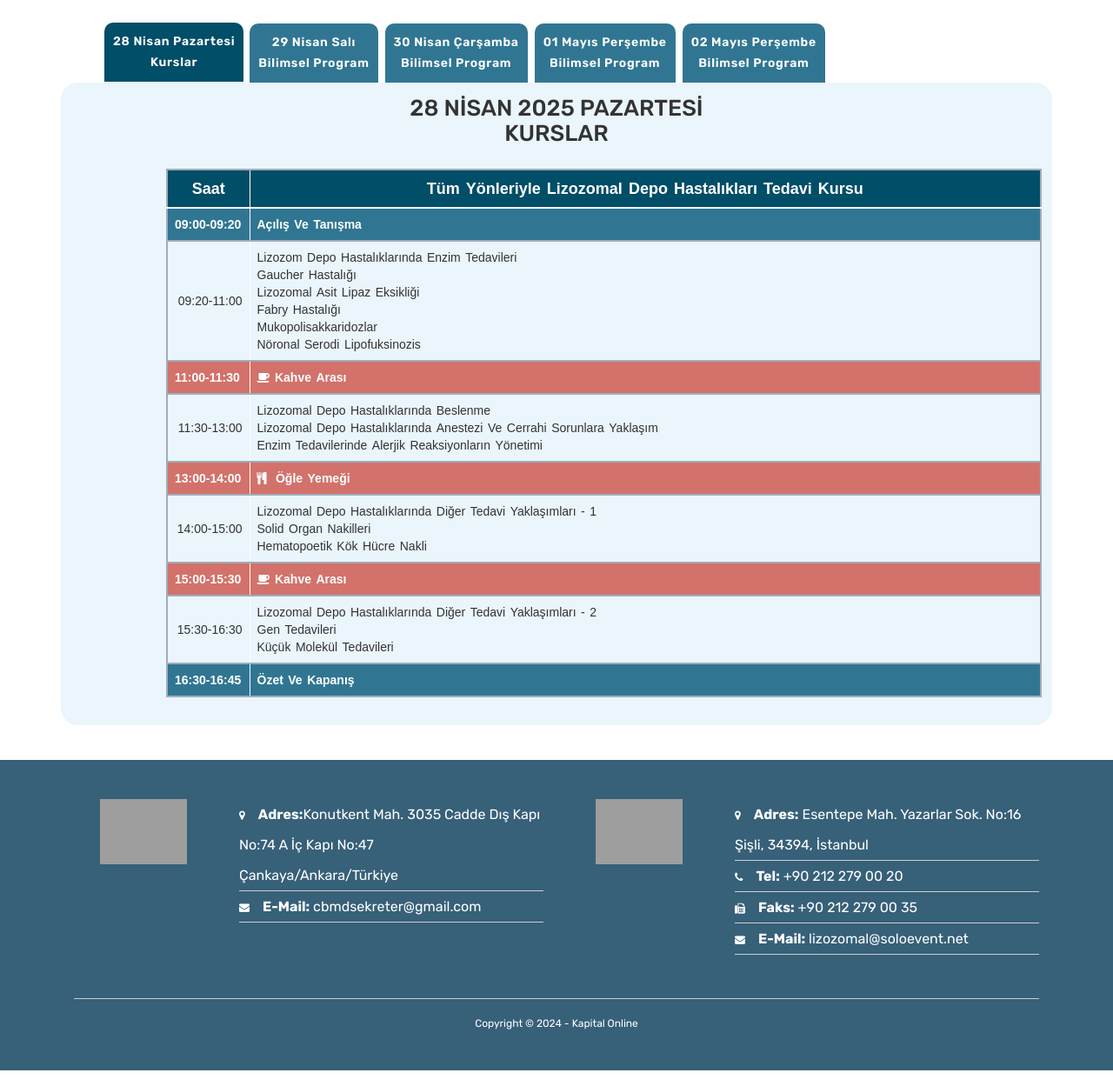
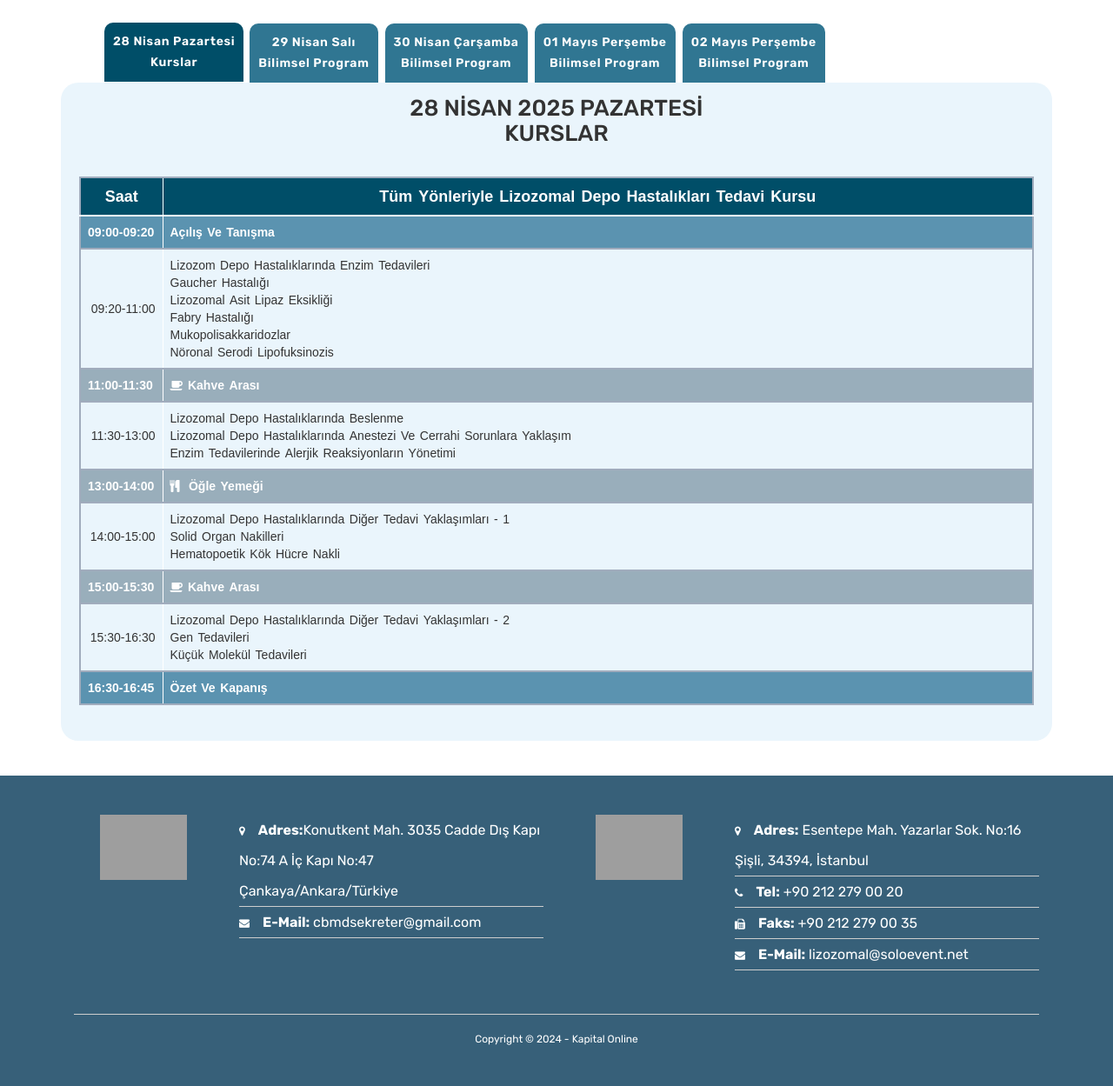
Before and after one commit to haksoz/lizozomal2025, a PHP site: page /program-demo.php in a window 1280 px wide. Shown: the part 747-1996 px from the top of the page at 87% size. Run offline with PHP 8.4, Linux system fonts and the light colour scheme; some libraries are stand-ins or nearby versions; some web fonts are replaced; grey boxes are pictures that could not be loaded.

Commit message:
tablo tasarım güncelleme

```diff
--- a/css/style.css
+++ b/css/style.css
@@ -2919,8 +2919,8 @@ button.list-group-item:hover {
     }
 
     .program .tab-content {
-        width: calc((100% / 12) * 11);
-        padding-left: 15px;
+        width: calc((100% / 12) * 12);
+        padding: 15px;
     }
 
     .banner-mobil {
--- a/head.php
+++ b/head.php
@@ -21,7 +21,7 @@
 <link rel="preconnect" href="https://fonts.gstatic.com" crossorigin>
 <link href="https://fonts.googleapis.com/css2?family=Lato:ital,wght@0,100;0,300;0,400;0,700;0,900;1,100;1,300;1,400;1,700;1,900&family=Rubik:ital,wght@0,300;0,400;0,500;0,600;0,700;0,800;0,900;1,300;1,400;1,500;1,600;1,700;1,800;1,900&display=swap" rel="stylesheet">
 
-	<link href="css\style.css?v=eww4452" rel="stylesheet"><!-- Plugins CSS -->
+	<link href="css\style.css?v=eww4457" rel="stylesheet"><!-- Plugins CSS -->
 	<link href="css\plugins.css?v=552" rel="stylesheet"><!-- Color Style CSS -->
 	<link href="styles\pinkandblue.css?v=552" rel="stylesheet"><!-- LayerSlider stylesheet -->
 	<link href="layerslider\css\layerslider.css?v=552" rel="stylesheet"><!-- Favicons-->
--- a/program-demo.php
+++ b/program-demo.php
@@ -83,13 +83,8 @@
                                 <h4 class="text-center">28 NİSAN 2025 PAZARTESİ <br> KURSLAR</h4>
 
                                 <div class="tab program" role="tabpanel">
-                                    <ul class="nav nav-tabs" style="" role="tablist">
-                                        <li class="active" role="presentation">
-                                        </li>
-
-                                    </ul><!-- Tab panes -->
                                     <div class="tab-content ">
-                                        <div class="tab-pane active in fade" id="Section5" role="tabpanel">
+                                        <div class=" active in fade" id="Section5" role="tabpanel">
                                             <!-- Tables -->
                                             <table class="table table-bordered table-striped tg">
                                                 <colgroup>
@@ -171,14 +166,9 @@
                             <div class="tab-pane fade" id="Section2" role="tabpanel">
                                 <h4 class="text-center">29 NİSAN 2025 SALI <br> BİLİMSEL PROGRAM</h4>
                                 <div class="tab program" role="tabpanel">
-                                    <ul class="nav nav-tabs" style="" role="tablist">
-                                        <li class="active" role="presentation">
-                                            <a data-toggle="tab" href="#Section8" role="tab">SALON 1</a>
-                                        </li>
 
-                                    </ul><!-- Tab panes -->
                                     <div class="tab-content ">
-                                        <div class="tab-pane active in fade" id="Section8" role="tabpanel">
+                                        <div class="active in fade" id="Section8" role="tabpanel">
                                             <!-- Tables -->
                                             <table class="table table-bordered table-striped tg">
                                                 <colgroup>
@@ -273,12 +263,7 @@
                             <div class="tab-pane fade" id="Section3" role="tabpanel">
                                 <h4 class="text-center">30 NİSAN 2025 ÇARŞAMBA <br> BİLİMSEL PROGRAM</h4>
                                 <div class="tab program" role="tabpanel">
-                                    <ul class="nav nav-tabs" style="" role="tablist">
-                                        <li class="active" role="presentation">
-                                            <a data-toggle="tab" href="#Section11" role="tab">SALON 1</a>
-                                        </li>
 
-                                    </ul><!-- Tab panes -->
                                     <div class="tab-content ">
                                         <div class="tab-pane active in fade" id="Section11" role="tabpanel">
                                             <!-- Tables -->
@@ -371,12 +356,7 @@
                             <div class="tab-pane fade" id="Section4" role="tabpanel">
                                 <h4 class="text-center">01 MAYIS 2025 PERŞEMBE <br> BİLİMSEL PROGRAM </h4>
                                 <div class="tab program" role="tabpanel">
-                                    <ul class="nav nav-tabs" style="" role="tablist">
-                                        <li class="active" role="presentation">
-                                            <a data-toggle="tab" href="#Section14" role="tab">SALON 1</a>
-                                        </li>
 
-                                    </ul><!-- Tab panes -->
                                     <div class="tab-content ">
                                         <div class="tab-pane active in fade" id="Section14" role="tabpanel">
                                             <!-- Tables -->
@@ -454,12 +434,7 @@
                             <div class="tab-pane fade" id="Section20" role="tabpanel">
                                 <h4 class="text-center">02 MAYIS 2025 CUMA <br> BİLİMSEL PROGRAM</h4>
                                 <div class="tab program" role="tabpanel">
-                                    <ul class="nav nav-tabs" style="" role="tablist">
-                                        <li class="active" role="presentation">
-                                            <a data-toggle="tab" href="#Section21" role="tab">SALON 1</a>
-                                        </li>
 
-                                    </ul><!-- Tab panes -->
                                     <div class="tab-content ">
                                         <div class="tab-pane active in fade" id="Section21" role="tabpanel">
                                             <!-- Tables -->
@@ -518,7 +493,7 @@
                                 }
 
                                 .oturum_baslik {
-                                    background-color: #307692;
+                                    background-color: #5b93b0;
                                     color: white;
                                     vertical-align: middle !important;
                                 }
@@ -599,7 +574,7 @@
 
                                 }
                                 .breaktime{
-                					background: rgb(207 100 93 / 90%);
+                					background: #99aebb;
                 					color: #ffffff;
                 				}
                 				.breaktime b{
```
